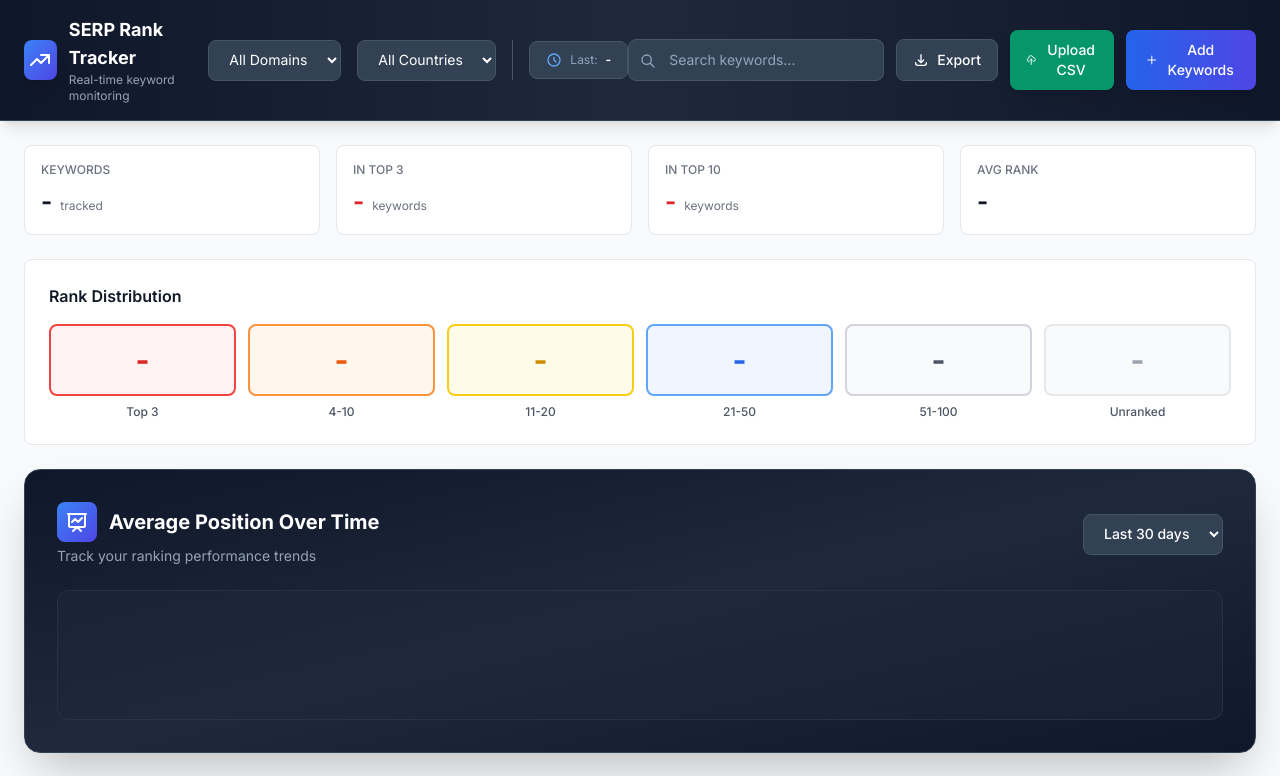
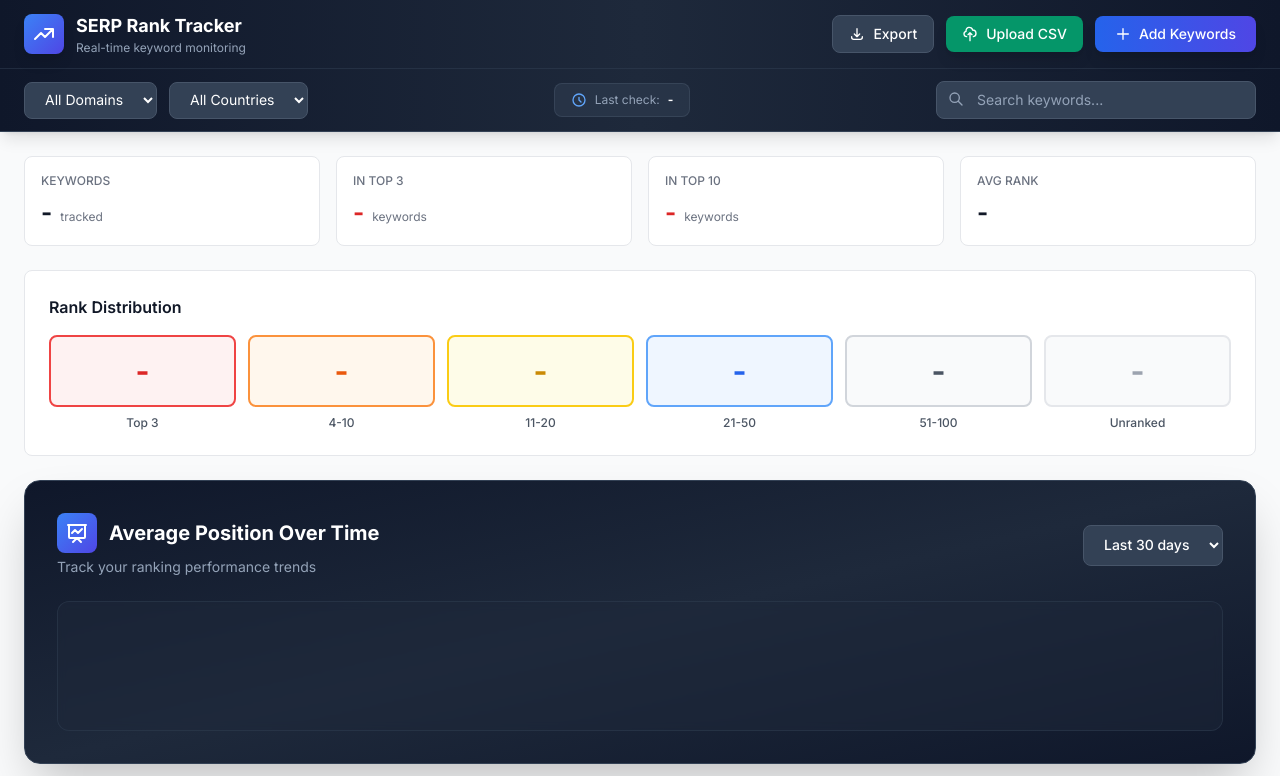
Before and after one commit to lucaalice/serp-rank-tracker, a website: page index.html in a window 1280 px wide. Shown: the top 776 px of the page. Drawn offline with nearby package versions, Linux system fonts and the light colour scheme; no server answers.

Commit message:
Redesign header with two-level layout for better organization

```diff
--- a/index.html
+++ b/index.html
@@ -31,7 +31,9 @@
 
     <!-- Top Navigation -->
     <nav class="bg-gradient-to-r from-slate-900 via-slate-800 to-slate-900 border-b border-slate-700 sticky top-0 z-50 shadow-lg">
-        <div class="max-w-7xl mx-auto px-6 py-4">
+        <!-- Top Row: Brand & Main Actions -->
+        <div class="border-b border-slate-700/50">
+            <div class="max-w-7xl mx-auto px-6 py-3">
                 <div class="flex items-center justify-between">
                     <!-- Left: Logo & Brand -->
                     <div class="flex items-center gap-3">
@@ -46,51 +48,60 @@
                         </div>
                     </div>
 
-                <!-- Center: Filters & Last Check -->
-                <div class="flex items-center gap-4">
-                    <select id="filter-domain" class="text-sm border border-slate-600 rounded-lg px-4 py-2.5 focus:outline-none focus:ring-2 focus:ring-blue-500 bg-slate-700 text-white">
-                        <option value="">All Domains</option>
-                    </select>
-                    <select id="filter-country" class="text-sm border border-slate-600 rounded-lg px-4 py-2.5 focus:outline-none focus:ring-2 focus:ring-blue-500 bg-slate-700 text-white">
-                        <option value="">All Countries</option>
-                    </select>
-                    <div class="h-10 w-px bg-slate-600"></div>
-                    <div class="flex items-center gap-2 px-4 py-2.5 bg-slate-700 rounded-lg border border-slate-600">
-                        <svg class="w-4 h-4 text-blue-400" fill="none" stroke="currentColor" viewBox="0 0 24 24">
-                            <path stroke-linecap="round" stroke-linejoin="round" stroke-width="2" d="M12 8v4l3 3m6-3a9 9 0 11-18 0 9 9 0 0118 0z"></path>
-                        </svg>
-                        <span class="text-xs text-slate-400">Last:</span>
-                        <span id="last-refresh-time" class="text-xs font-bold text-white">-</span>
-                    </div>
-                </div>
-
-                <!-- Right: Search & Actions -->
+                    <!-- Right: Primary Actions -->
                     <div class="flex items-center gap-3">
-                    <div class="relative">
-                        <input type="text" id="search-input" placeholder="Search keywords..."
-                            class="text-sm border border-slate-600 rounded-lg pl-10 pr-4 py-2.5 w-64 focus:outline-none focus:ring-2 focus:ring-blue-500 bg-slate-700 text-white placeholder-slate-400">
-                        <svg class="w-4 h-4 text-slate-400 absolute left-3 top-3.5" fill="none" stroke="currentColor" viewBox="0 0 24 24">
-                            <path stroke-linecap="round" stroke-linejoin="round" stroke-width="2" d="M21 21l-6-6m2-5a7 7 0 11-14 0 7 7 0 0114 0z"></path>
-                        </svg>
-                    </div>
-                    <button id="export-btn" class="bg-slate-700 border border-slate-600 text-white text-sm font-medium px-4 py-2.5 rounded-lg hover:bg-slate-600 transition-all flex items-center gap-2">
+                        <button id="export-btn" class="bg-slate-700 border border-slate-600 text-white text-sm font-medium px-4 py-2 rounded-lg hover:bg-slate-600 transition-all flex items-center gap-2">
                             <svg class="w-4 h-4" fill="none" stroke="currentColor" viewBox="0 0 24 24">
                                 <path stroke-linecap="round" stroke-linejoin="round" stroke-width="2" d="M4 16v1a3 3 0 003 3h10a3 3 0 003-3v-1m-4-4l-4 4m0 0l-4-4m4 4V4"></path>
                             </svg>
                             Export
                         </button>
-                    <button id="upload-csv-btn" class="bg-emerald-600 text-white text-sm font-medium px-4 py-2.5 rounded-lg hover:bg-emerald-700 transition-all shadow-lg hover:shadow-emerald-500/50 flex items-center gap-2">
+                        <button id="upload-csv-btn" class="bg-emerald-600 text-white text-sm font-medium px-4 py-2 rounded-lg hover:bg-emerald-700 transition-all shadow-lg hover:shadow-emerald-500/50 flex items-center gap-2">
                             <svg class="w-4 h-4" fill="none" stroke="currentColor" viewBox="0 0 24 24">
                                 <path stroke-linecap="round" stroke-linejoin="round" stroke-width="2" d="M7 16a4 4 0 01-.88-7.903A5 5 0 1115.9 6L16 6a5 5 0 011 9.9M15 13l-3-3m0 0l-3 3m3-3v12"></path>
                             </svg>
                             Upload CSV
                         </button>
-                    <button id="add-keywords-toggle" class="bg-gradient-to-r from-blue-600 to-indigo-600 text-white text-sm font-medium px-5 py-2.5 rounded-lg hover:from-blue-700 hover:to-indigo-700 transition-all shadow-lg hover:shadow-blue-500/50 flex items-center gap-2">
+                        <button id="add-keywords-toggle" class="bg-gradient-to-r from-blue-600 to-indigo-600 text-white text-sm font-medium px-5 py-2 rounded-lg hover:from-blue-700 hover:to-indigo-700 transition-all shadow-lg hover:shadow-blue-500/50 flex items-center gap-2">
                             <svg class="w-4 h-4" fill="none" stroke="currentColor" viewBox="0 0 24 24">
                                 <path stroke-linecap="round" stroke-linejoin="round" stroke-width="2" d="M12 4v16m8-8H4"></path>
                             </svg>
                             Add Keywords
                         </button>
+                    </div>
+                </div>
+            </div>
+        </div>
+
+        <!-- Bottom Row: Filters & Search -->
+        <div class="max-w-7xl mx-auto px-6 py-3">
+            <div class="flex items-center justify-between">
+                <!-- Left: Filters -->
+                <div class="flex items-center gap-3">
+                    <select id="filter-domain" class="text-sm border border-slate-600 rounded-lg px-4 py-2 focus:outline-none focus:ring-2 focus:ring-blue-500 bg-slate-700 text-white">
+                        <option value="">All Domains</option>
+                    </select>
+                    <select id="filter-country" class="text-sm border border-slate-600 rounded-lg px-4 py-2 focus:outline-none focus:ring-2 focus:ring-blue-500 bg-slate-700 text-white">
+                        <option value="">All Countries</option>
+                    </select>
+                </div>
+
+                <!-- Center: Last Check -->
+                <div class="flex items-center gap-2 px-4 py-2 bg-slate-700/50 rounded-lg border border-slate-600/50">
+                    <svg class="w-4 h-4 text-blue-400" fill="none" stroke="currentColor" viewBox="0 0 24 24">
+                        <path stroke-linecap="round" stroke-linejoin="round" stroke-width="2" d="M12 8v4l3 3m6-3a9 9 0 11-18 0 9 9 0 0118 0z"></path>
+                    </svg>
+                    <span class="text-xs text-slate-400">Last check:</span>
+                    <span id="last-refresh-time" class="text-xs font-bold text-white">-</span>
+                </div>
+
+                <!-- Right: Search -->
+                <div class="relative">
+                    <input type="text" id="search-input" placeholder="Search keywords..."
+                        class="text-sm border border-slate-600 rounded-lg pl-10 pr-4 py-2 w-80 focus:outline-none focus:ring-2 focus:ring-blue-500 bg-slate-700 text-white placeholder-slate-400">
+                    <svg class="w-4 h-4 text-slate-400 absolute left-3 top-2.5" fill="none" stroke="currentColor" viewBox="0 0 24 24">
+                        <path stroke-linecap="round" stroke-linejoin="round" stroke-width="2" d="M21 21l-6-6m2-5a7 7 0 11-14 0 7 7 0 0114 0z"></path>
+                    </svg>
                 </div>
             </div>
         </div>
```
Lines whose indentation alone changed are shown as unchanged.
